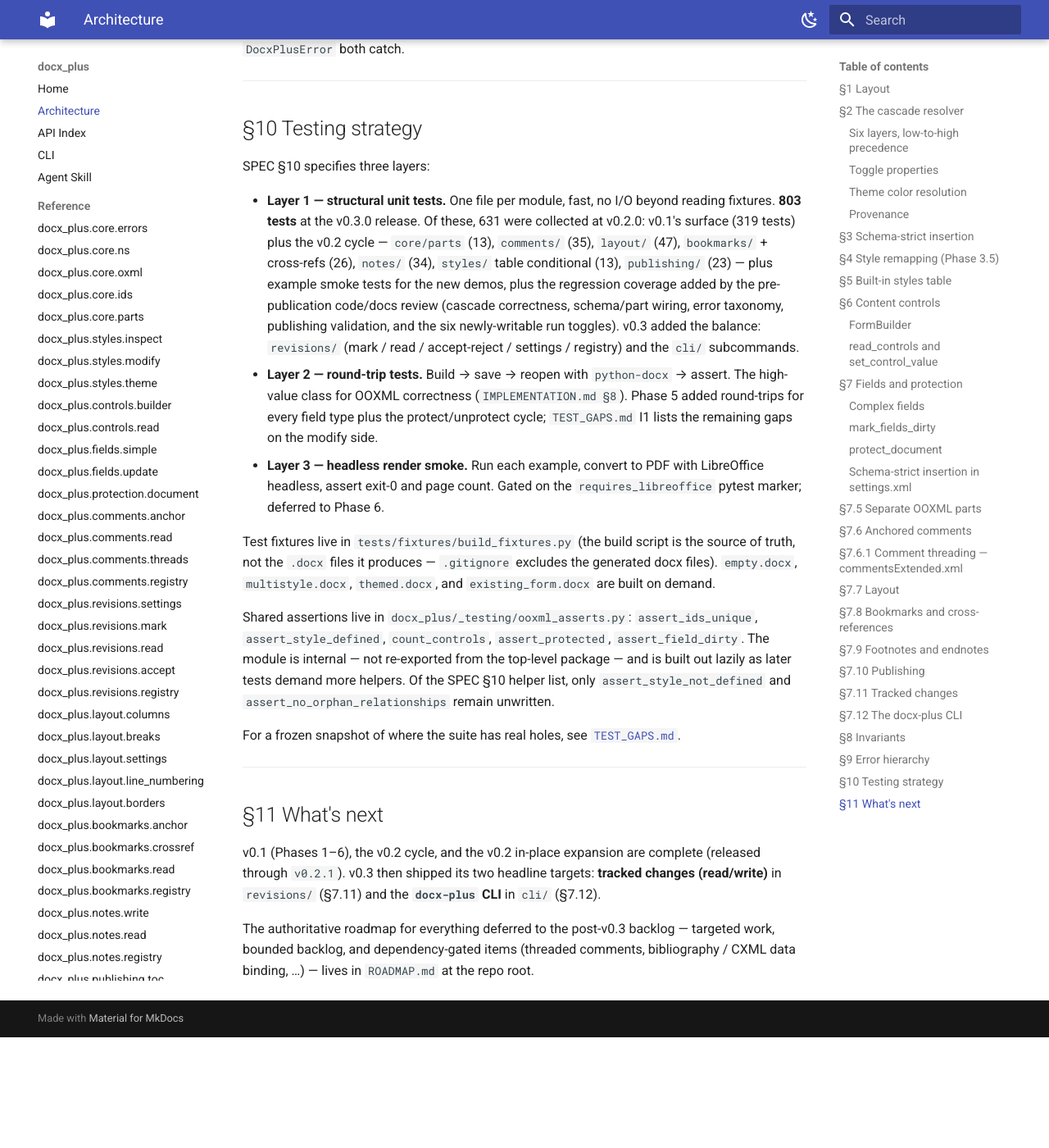
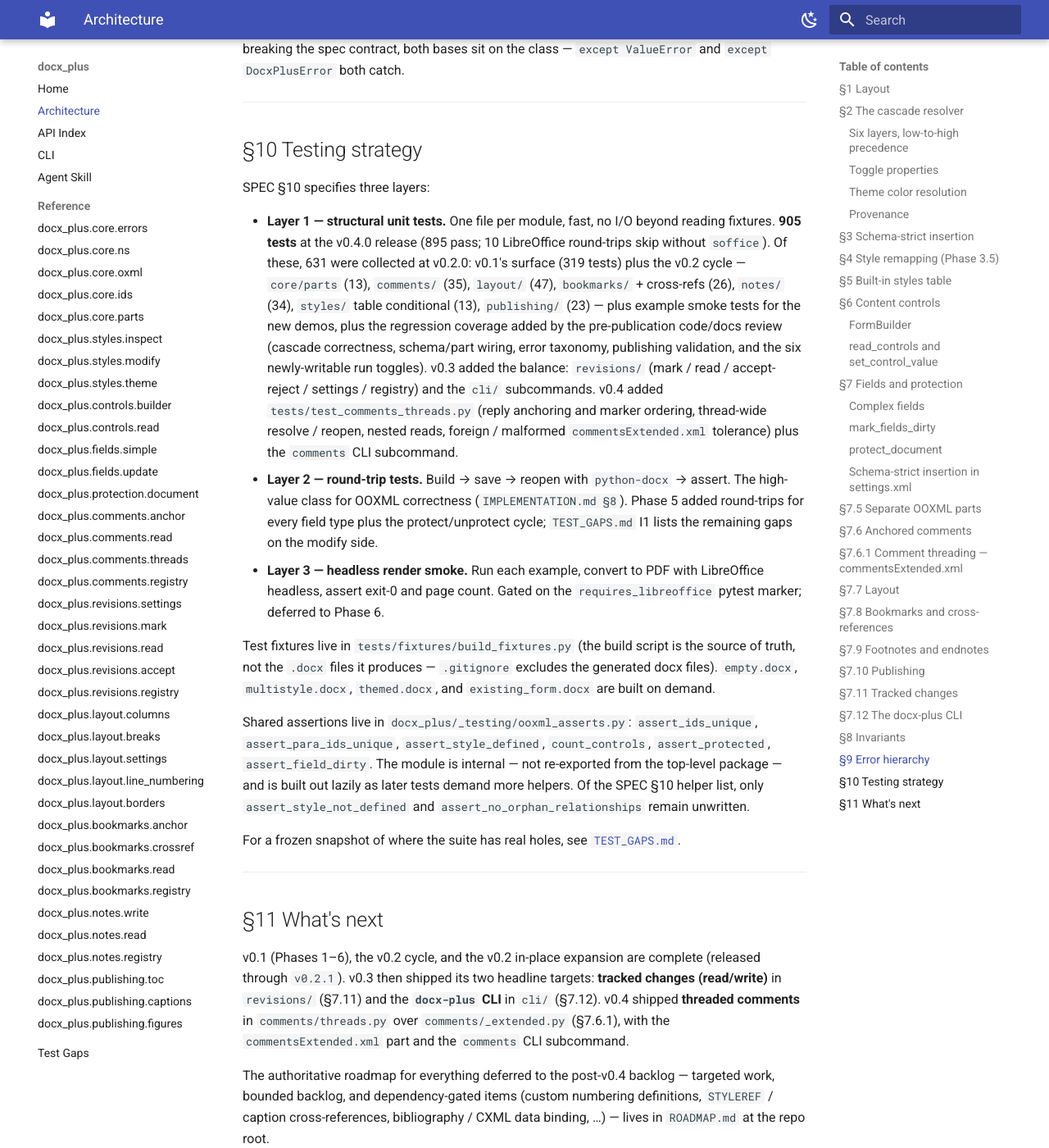
Before and after one commit to thomas-villani/docx-plus, an MkDocs documentation site: the page built from docs/ARCHITECTURE.md, in a window 1280 px wide and 1400 px high, scrolled down 21656 px. Shown: the whole window at 82% size. Built offline with MkDocs 1.6.1 and Material for MkDocs 9.7.7, drawn with Linux system fonts in a browser that asks for light colours; before the commit the page ends 22921 px from its top, so only the background shows below that; some of the changed text lies outside the part shown.

Commit message:
docs: stamp prose docs for the v0.4.0 release
Close out the v0.4 cycle in the hand-maintained docs before the version
bump.

- CHANGELOG: promote [Unreleased] to [0.4.0] - 2026-07-26, note that a
  reply's markers append after the thread's existing ones (Word orders
  balloons by marker position, so that placement is the observable
  contract), and repair the compare links, which had gone stale at
  v0.2.0 and skipped v0.2.1 / v0.3.0 entirely.
- ROADMAP: current state is v0.4.0 released; suite line re-stamped to the
  real numbers (905 tests, 895 pass, 10 LibreOffice-skipped) from a
  count that predated the marker-ordering regression tests.
- README / docs/index: threaded comments were missing from both
  capability lists; add them, extend the CLI bullet with `comments`, and
  move the status blocks to v0.4.0.
- docs/API: the surface heading no longer says "unreleased"; __version__
  row now states 0.4.0 outright.
- docs/ARCHITECTURE: header, §10 test count and assertion list, and §11
  cover v0.4. Also drops two "deferred to v0.3" notes (STYLEREF
  cross-references, bibliography) that outlived the release they named —
  both point at ROADMAP.md now.
- docs/SKILLS: snippets verified against v0.4.0.

Co-Authored-By: Claude Opus 5 (1M context) <noreply@anthropic.com>

```diff
--- a/docs/ARCHITECTURE.md
+++ b/docs/ARCHITECTURE.md
@@ -1,10 +1,11 @@
 # docx_plus — Architecture
 
 Present-tense reference for how `docx_plus` is laid out and why. This
-document describes what currently exists at the end of v0.3 (Phase 6,
+document describes what currently exists at the end of v0.4 (Phase 6,
 the v0.2 cycle: comments, layout, bookmarks / cross-references,
-footnotes / endnotes, and the v0.3 work: tracked changes plus the
-`docx-plus` CLI). The contract that constrains it is `SPEC.md`;
+footnotes / endnotes; the v0.3 work: tracked changes plus the
+`docx-plus` CLI; and the v0.4 work: threaded comments). The contract
+that constrains it is `SPEC.md`;
 the meta-guidance on how it was built and how to extend it is
 `IMPLEMENTATION.md`. Read this when you need to understand the
 library's shape; read those when you need to decide what to add or how.
@@ -726,8 +727,9 @@ as a clickable link. Pair calls with `mark_fields_dirty` so Word
 recalculates the cached results on first open.
 
 Cross-references to headings, numbered items, or captions
-(`STYLEREF`, sequence fields) are deferred to v0.3 — they require
-different field instructions but the same field-building plumbing.
+(`STYLEREF`, sequence fields) are on the `ROADMAP.md` backlog — they
+require different field instructions but the same field-building
+plumbing.
 
 ---
 
@@ -795,8 +797,8 @@ before save — the docstrings document the contract.
 
 Bibliography (sources stored in a Custom XML Part, `<w:sdt>`
 citations referencing them, a `BIBLIOGRAPHY` field rendering the
-list) is deferred to v0.3 because it depends on the CXML
-data-binding subsystem (also v0.3).
+list) sits on the `ROADMAP.md` dependency-gated backlog because it
+depends on the CXML data-binding subsystem, which is also unbuilt.
 
 ---
 
@@ -990,7 +992,8 @@ ValueError` and `except DocxPlusError` both catch.
 SPEC §10 specifies three layers:
 
 - **Layer 1 — structural unit tests.** One file per module, fast, no
-  I/O beyond reading fixtures. **803 tests** at the v0.3.0 release.
+  I/O beyond reading fixtures. **905 tests** at the v0.4.0 release
+  (895 pass; 10 LibreOffice round-trips skip without `soffice`).
   Of these, 631 were collected at v0.2.0: v0.1's surface (319 tests)
   plus the v0.2 cycle — `core/parts` (13), `comments/` (35),
   `layout/` (47), `bookmarks/` + cross-refs (26), `notes/` (34),
@@ -1000,7 +1003,10 @@ SPEC §10 specifies three layers:
   wiring, error taxonomy, publishing validation, and the six
   newly-writable run toggles). v0.3 added the balance: `revisions/`
   (mark / read / accept-reject / settings / registry) and the `cli/`
-  subcommands.
+  subcommands. v0.4 added `tests/test_comments_threads.py` (reply
+  anchoring and marker ordering, thread-wide resolve / reopen, nested
+  reads, foreign / malformed `commentsExtended.xml` tolerance) plus the
+  `comments` CLI subcommand.
 - **Layer 2 — round-trip tests.** Build → save → reopen with
   `python-docx` → assert. The high-value class for OOXML
   correctness (`IMPLEMENTATION.md §8`). Phase 5 added round-trips for
@@ -1017,8 +1023,8 @@ script is the source of truth, not the `.docx` files it produces —
 on demand.
 
 Shared assertions live in `docx_plus/_testing/ooxml_asserts.py`:
-`assert_ids_unique`, `assert_style_defined`, `count_controls`,
-`assert_protected`, `assert_field_dirty`. The module is internal —
+`assert_ids_unique`, `assert_para_ids_unique`, `assert_style_defined`,
+`count_controls`, `assert_protected`, `assert_field_dirty`. The module is internal —
 not re-exported from the top-level package — and is built out lazily
 as later tests demand more helpers. Of the SPEC §10 helper list, only
 `assert_style_not_defined` and `assert_no_orphan_relationships`
@@ -1034,9 +1040,12 @@ For a frozen snapshot of where the suite has real holes, see
 v0.1 (Phases 1–6), the v0.2 cycle, and the v0.2 in-place expansion are
 complete (released through `v0.2.1`). v0.3 then shipped its two headline
 targets: **tracked changes (read/write)** in `revisions/` (§7.11) and the
-**`docx-plus` CLI** in `cli/` (§7.12).
+**`docx-plus` CLI** in `cli/` (§7.12). v0.4 shipped **threaded comments**
+in `comments/threads.py` over `comments/_extended.py` (§7.6.1), with the
+`commentsExtended.xml` part and the `comments` CLI subcommand.
 
-The authoritative roadmap for everything deferred to the post-v0.3
+The authoritative roadmap for everything deferred to the post-v0.4
 backlog — targeted work, bounded backlog, and dependency-gated items
-(threaded comments, bibliography / CXML data binding, …) — lives in
-`ROADMAP.md` at the repo root.
+(custom numbering definitions, `STYLEREF` / caption cross-references,
+bibliography / CXML data binding, …) — lives in `ROADMAP.md` at the repo
+root.
```
Also changed, not shown: CHANGELOG.md (+9 -3 lines), README.md (+19 -10 lines), ROADMAP.md (+7 -6 lines), docs/API.md (+2 -2 lines), docs/SKILLS.md (+1 -1 lines), docs/index.md (+8 -3 lines).
